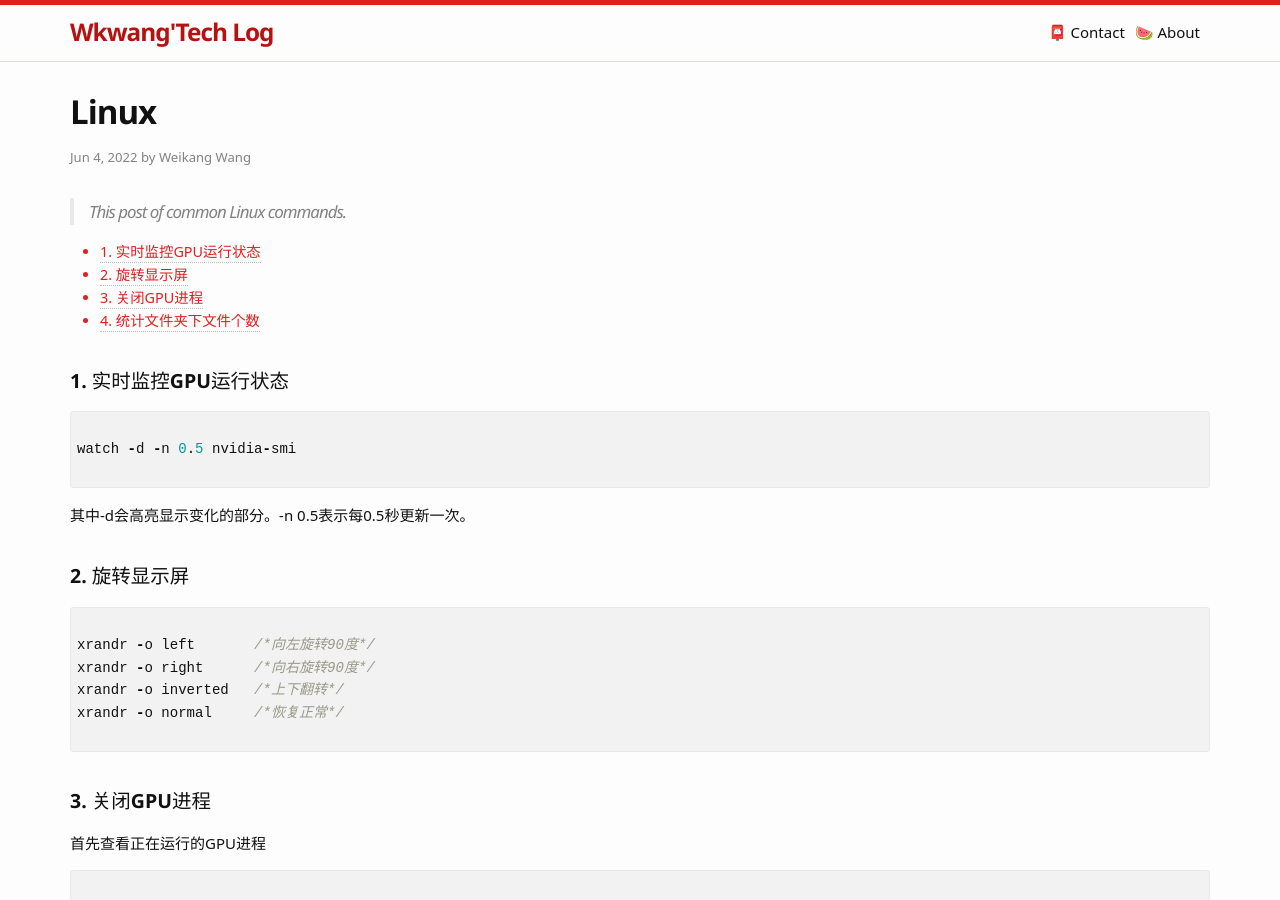
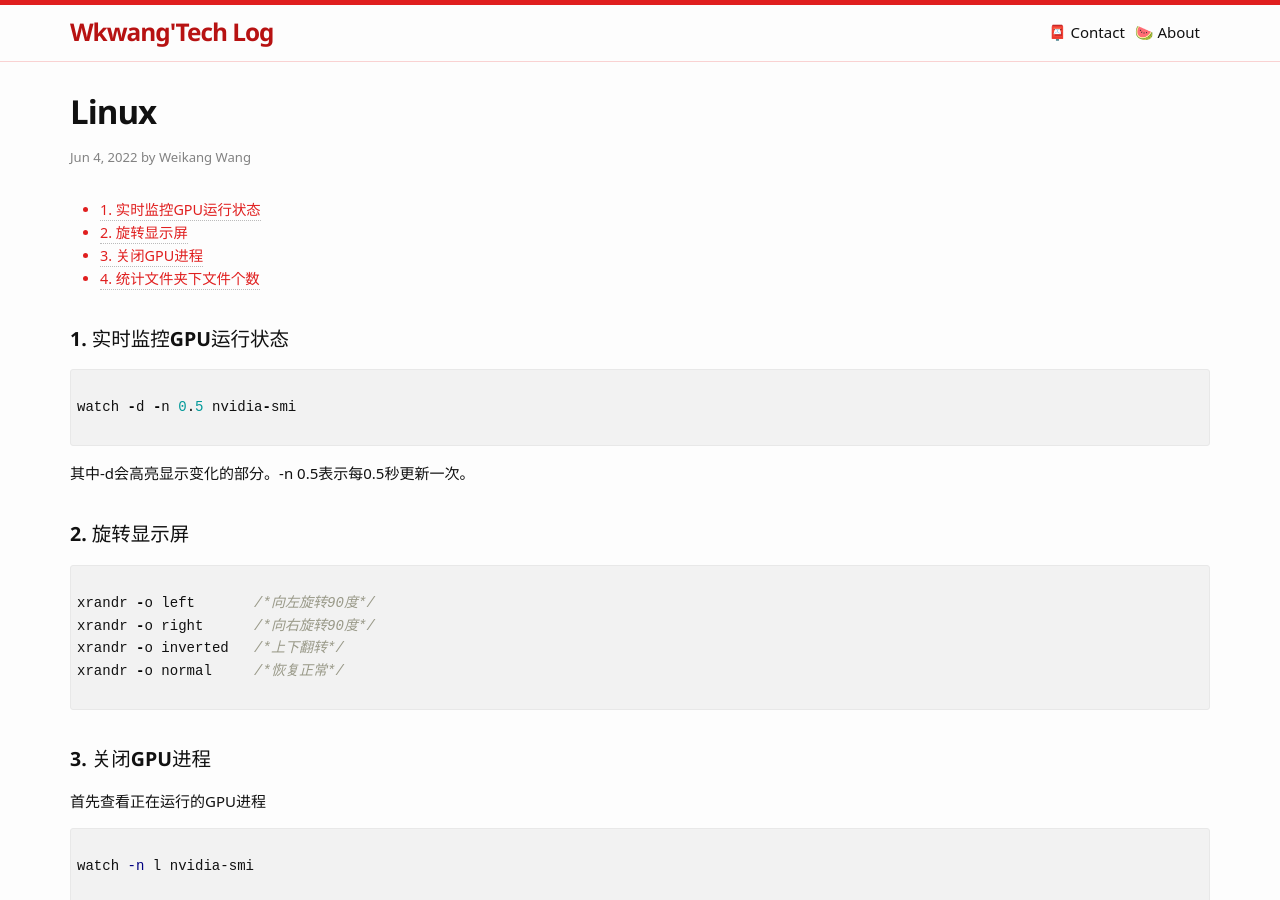
Before and after one commit to Wei-kang-Wang/tech-log, a Jekyll site: the page built from _posts/2022-01-01-Linux.md, in a window 1280 px wide and 900 px high. Built offline with Jekyll 4.4.1, drawn with Linux system fonts in a browser that asks for light colours; some web fonts are replaced.

Commit message:
Update 2022-01-01-Linux.md

```diff
--- a/_posts/2022-01-01-Linux.md
+++ b/_posts/2022-01-01-Linux.md
@@ -5,8 +5,6 @@ title: "Linux"
 date: 2022-06-04 01:09:00
 
 ---
-
-> This post of common Linux commands.
 
 <!--more-->
 
```
